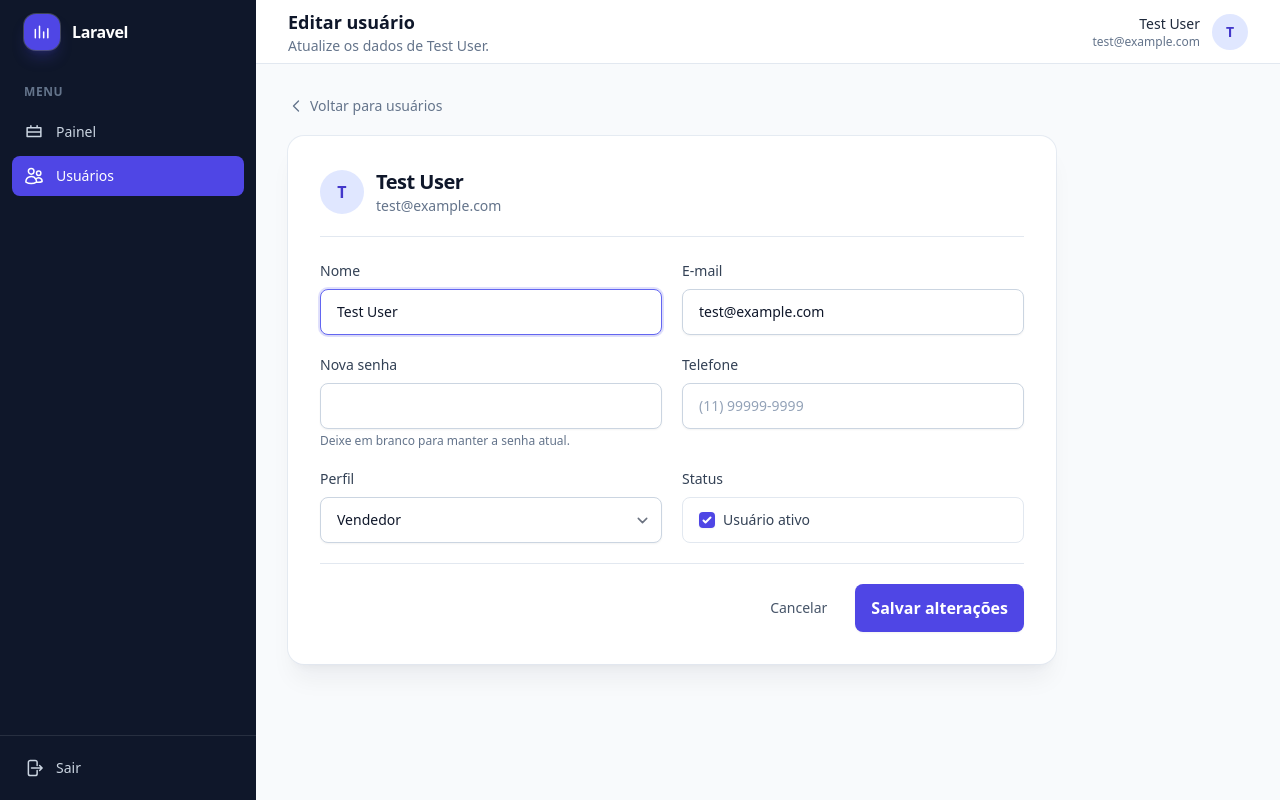
After one commit to victor18edu/new-project, a Laravel app: page /users/1/edit in a window 1280 px wide. The commit adds this page. Run offline with Laravel 12, Linux system fonts and the light colour scheme; a user stored in the database is signed in; data comes from the database, SQL or seed files in the repository; style sheets or scripts are compiled from the project's sources; some libraries are stand-ins or nearby versions.

Commit message:
feat(users): adiciona CRUD web de usuários com layout CRM

```diff
--- /dev/null
+++ b/app/Http/Controllers/Web/UserController.php
@@ -0,0 +1,140 @@
+<?php
+
+namespace App\Http\Controllers\Web;
+
+use App\Http\Controllers\Controller;
+use App\Http\Requests\V1\StoreUserRequest;
+use App\Http\Requests\V1\UpdateUserRequest;
+use App\Models\Activity;
+use App\Models\Company;
+use App\Models\Opportunity;
+use App\Models\OpportunityStageHistory;
+use App\Models\Proposal;
+use App\Models\User;
+use Illuminate\Http\RedirectResponse;
+use Illuminate\Http\Request;
+use Illuminate\Support\Facades\Gate;
+use Illuminate\View\View;
+
+class UserController extends Controller
+{
+    private const ROLES = [
+        'admin' => 'Administrador',
+        'manager' => 'Gerente',
+        'sales_rep' => 'Vendedor',
+    ];
+
+    public function index(Request $request): View
+    {
+        Gate::authorize('viewAny', User::class);
+
+        $search = trim((string) $request->query('q', ''));
+        $role = (string) $request->query('role', '');
+        $status = (string) $request->query('status', '');
+
+        $users = User::query()
+            ->when($search !== '', function ($query) use ($search): void {
+                $query->where(function ($query) use ($search): void {
+                    $query->where('name', 'like', "%{$search}%")
+                        ->orWhere('email', 'like', "%{$search}%");
+                });
+            })
+            ->when(in_array($role, array_keys(self::ROLES), true), fn ($query) => $query->where('role', $role))
+            ->when($status === 'active', fn ($query) => $query->where('is_active', true))
+            ->when($status === 'inactive', fn ($query) => $query->where('is_active', false))
+            ->orderBy('name')
+            ->paginate(15)
+            ->withQueryString();
+
+        return view('users.index', [
+            'users' => $users,
+            'roles' => self::ROLES,
+            'filters' => [
+                'q' => $search,
+                'role' => $role,
+                'status' => $status,
+            ],
+        ]);
+    }
+
+    public function create(): View
+    {
+        Gate::authorize('create', User::class);
+
+        return view('users.create', ['roles' => self::ROLES]);
+    }
+
+    public function store(StoreUserRequest $request): RedirectResponse
+    {
+        Gate::authorize('create', User::class);
+
+        User::create($request->validated());
+
+        return redirect()->route('web.users.index')
+            ->with('status', 'Usuário criado com sucesso.');
+    }
+
+    public function edit(User $user): View
+    {
+        Gate::authorize('update', $user);
+
+        return view('users.edit', [
+            'user' => $user,
+            'roles' => self::ROLES,
+        ]);
+    }
+
+    public function update(UpdateUserRequest $request, User $user): RedirectResponse
+    {
+        Gate::authorize('update', $user);
+
+        $validated = $request->validated();
+
+        if (array_key_exists('password', $validated) && $validated['password'] === null) {
+            unset($validated['password']);
+        }
+
+        $user->update($validated);
+
+        return redirect()->route('web.users.index')
+            ->with('status', 'Usuário atualizado com sucesso.');
+    }
+
+    public function destroy(User $user): RedirectResponse
+    {
+        Gate::authorize('delete', $user);
+
+        $dependencies = [];
+
+        if (Company::withTrashed()->where('owner_id', $user->id)->exists()) {
+            $dependencies[] = 'empresas';
+        }
+
+        if (Opportunity::withTrashed()->where('owner_id', $user->id)->exists()) {
+            $dependencies[] = 'oportunidades';
+        }
+
+        if (Proposal::withTrashed()->where('owner_id', $user->id)->exists()) {
+            $dependencies[] = 'propostas';
+        }
+
+        if (Activity::withTrashed()->where('assigned_to', $user->id)->exists()
+            || Activity::withTrashed()->where('created_by', $user->id)->exists()) {
+            $dependencies[] = 'atividades';
+        }
+
+        if (OpportunityStageHistory::where('user_id', $user->id)->exists()) {
+            $dependencies[] = 'históricos de estágio';
+        }
+
+        if ($dependencies !== []) {
+            return redirect()->route('web.users.index')
+                ->with('error', 'Não é possível remover este usuário porque existem registros vinculados: '.implode(', ', $dependencies).'.');
+        }
+
+        $user->delete();
+
+        return redirect()->route('web.users.index')
+            ->with('status', 'Usuário removido com sucesso.');
+    }
+}
--- a/resources/views/components/checkbox.blade.php
+++ b/resources/views/components/checkbox.blade.php
@@ -1 +1,3 @@
-<input type="checkbox" {!! $attributes->merge(['class' => 'rounded border-slate-300 text-indigo-600 shadow-sm focus:ring-2 focus:ring-indigo-500/20']) !!}>
+@props(['checked' => false])
+
+<input type="checkbox" @checked($checked) {!! $attributes->merge(['class' => 'rounded border-slate-300 text-indigo-600 shadow-sm focus:ring-2 focus:ring-indigo-500/20']) !!}>
--- /dev/null
+++ b/resources/views/components/crm-navigation.blade.php
@@ -0,0 +1,53 @@
+<!-- Overlay do menu mobile -->
+<div x-cloak x-show="sidebarOpen" class="fixed inset-0 z-40 bg-slate-900/60 lg:hidden" @click="sidebarOpen = false" aria-hidden="true"></div>
+
+<aside class="fixed inset-y-0 left-0 z-50 flex w-64 flex-col bg-slate-900 text-white transition-transform duration-200 lg:static lg:translate-x-0"
+       :class="sidebarOpen ? 'translate-x-0' : '-translate-x-full'">
+    <div class="flex h-16 shrink-0 items-center gap-3 px-6">
+        <x-brand-mark class="size-9 ring-1 ring-white/20" />
+        <span class="text-base font-semibold tracking-tight">{{ config('app.name', 'Laravel') }}</span>
+        <button type="button" class="ms-auto rounded-lg p-1.5 text-slate-300 hover:bg-white/10 lg:hidden" @click="sidebarOpen = false" aria-label="Fechar menu">
+            <svg class="size-5" viewBox="0 0 24 24" fill="none" stroke="currentColor" stroke-width="1.8" aria-hidden="true">
+                <path stroke-linecap="round" d="M6 6l12 12M18 6L6 18" />
+            </svg>
+        </button>
+    </div>
+
+    <nav class="flex-1 space-y-1 overflow-y-auto px-3 py-5">
+        <p class="px-3 pb-2 text-xs font-semibold uppercase tracking-wider text-slate-500">Menu</p>
+
+        <a href="{{ route('dashboard') }}" @class([
+            'flex items-center gap-3 rounded-lg px-3 py-2.5 text-sm font-medium transition',
+            'bg-indigo-600 text-white' => request()->routeIs('dashboard'),
+            'text-slate-300 hover:bg-white/5 hover:text-white' => ! request()->routeIs('dashboard'),
+        ])>
+            <svg class="size-5 shrink-0" viewBox="0 0 24 24" fill="none" stroke="currentColor" stroke-width="1.8" aria-hidden="true">
+                <path stroke-linecap="round" stroke-linejoin="round" d="M3.75 6.75h16.5v10.5H3.75zM8.25 6.75V4.5m7.5 2.25V4.5M3.75 12h16.5" />
+            </svg>
+            Painel
+        </a>
+
+        <a href="{{ route('web.users.index') }}" @class([
+            'flex items-center gap-3 rounded-lg px-3 py-2.5 text-sm font-medium transition',
+            'bg-indigo-600 text-white' => request()->routeIs('web.users.*'),
+            'text-slate-300 hover:bg-white/5 hover:text-white' => ! request()->routeIs('web.users.*'),
+        ])>
+            <svg class="size-5 shrink-0" viewBox="0 0 24 24" fill="none" stroke="currentColor" stroke-width="1.8" aria-hidden="true">
+                <path stroke-linecap="round" stroke-linejoin="round" d="M15 19.128a9.38 9.38 0 002.625.372 9.337 9.337 0 004.121-.952 4.125 4.125 0 00-7.533-2.493M15 19.128v-.003c0-1.113-.285-2.16-.786-3.07M15 19.128v.106A12.318 12.318 0 018.624 21c-2.331 0-4.512-.645-6.374-1.766l-.001-.109a6.375 6.375 0 0111.964-3.07M12 6.375a3.375 3.375 0 11-6.75 0 3.375 3.375 0 016.75 0zm8.25 2.25a2.625 2.625 0 11-5.25 0 2.625 2.625 0 015.25 0z" />
+            </svg>
+            Usuários
+        </a>
+    </nav>
+
+    <div class="shrink-0 border-t border-white/10 p-3">
+        <form method="POST" action="{{ route('logout') }}">
+            @csrf
+            <button type="submit" class="flex w-full items-center gap-3 rounded-lg px-3 py-2.5 text-sm font-medium text-slate-300 transition hover:bg-white/5 hover:text-white">
+                <svg class="size-5 shrink-0" viewBox="0 0 24 24" fill="none" stroke="currentColor" stroke-width="1.8" aria-hidden="true">
+                    <path stroke-linecap="round" stroke-linejoin="round" d="M15.75 9V5.25A2.25 2.25 0 0013.5 3h-6a2.25 2.25 0 00-2.25 2.25v13.5A2.25 2.25 0 007.5 21h6a2.25 2.25 0 002.25-2.25V15m3 0l3-3m0 0l-3-3m3 3H9" />
+                </svg>
+                Sair
+            </button>
+        </form>
+    </div>
+</aside>
--- /dev/null
+++ b/resources/views/layouts/crm.blade.php
@@ -0,0 +1,79 @@
+<!DOCTYPE html>
+<html lang="{{ str_replace('_', '-', app()->getLocale()) }}">
+    <head>
+        <meta charset="utf-8">
+        <meta name="viewport" content="width=device-width, initial-scale=1">
+        <meta name="csrf-token" content="{{ csrf_token() }}">
+
+        <title>@yield('title', config('app.name', 'Laravel'))</title>
+
+        @vite(['resources/css/app.css', 'resources/js/app.js'])
+        @livewireStyles
+    </head>
+    <body class="min-h-screen bg-slate-50 font-sans text-slate-900 antialiased" x-data="{ sidebarOpen: false }">
+        <div class="min-h-screen lg:flex">
+            <x-crm-navigation />
+
+            <div class="flex min-h-screen flex-1 flex-col">
+                <header class="sticky top-0 z-30 flex h-16 items-center gap-3 border-b border-slate-200 bg-white px-4 sm:px-6 lg:px-8">
+                    <button type="button" class="rounded-lg p-2 text-slate-500 hover:bg-slate-100 hover:text-slate-700 focus:outline-none focus:ring-2 focus:ring-indigo-500 lg:hidden" @click="sidebarOpen = true" aria-label="Abrir menu">
+                        <svg class="size-5" viewBox="0 0 24 24" fill="none" stroke="currentColor" stroke-width="1.8" aria-hidden="true">
+                            <path stroke-linecap="round" d="M4 7h16M4 12h16M4 17h16" />
+                        </svg>
+                    </button>
+
+                    <div class="min-w-0 flex-1">
+                        @yield('header')
+                    </div>
+
+                    <div class="hidden items-center gap-3 sm:flex">
+                        <div class="text-right">
+                            <p class="text-sm font-medium text-slate-800">{{ Auth::user()->name }}</p>
+                            <p class="text-xs text-slate-500">{{ Auth::user()->email }}</p>
+                        </div>
+                        <span class="flex size-9 items-center justify-center rounded-full bg-indigo-100 text-sm font-semibold text-indigo-700">
+                            {{ strtoupper(mb_substr(Auth::user()->name, 0, 1)) }}
+                        </span>
+                    </div>
+                </header>
+
+                <main class="flex-1 px-4 py-8 sm:px-6 lg:px-8">
+                    <div class="mx-auto max-w-7xl space-y-5">
+                        @if (session('status'))
+                            <div class="flex items-start gap-3 rounded-lg bg-emerald-50 px-4 py-3 text-sm text-emerald-700 ring-1 ring-emerald-200" role="status">
+                                <svg class="mt-0.5 size-4 shrink-0" viewBox="0 0 20 20" fill="currentColor" aria-hidden="true">
+                                    <path fill-rule="evenodd" d="M10 18a8 8 0 100-16 8 8 0 000 16zm3.857-9.809a.75.75 0 00-1.214-.882l-3.483 4.79-1.88-1.88a.75.75 0 10-1.06 1.061l2.5 2.5a.75.75 0 001.137-.089l4-5.5z" clip-rule="evenodd" />
+                                </svg>
+                                <span>{{ session('status') }}</span>
+                            </div>
+                        @endif
+
+                        @if (session('error'))
+                            <div class="flex items-start gap-3 rounded-lg bg-red-50 px-4 py-3 text-sm text-red-700 ring-1 ring-red-200" role="alert">
+                                <svg class="mt-0.5 size-4 shrink-0" viewBox="0 0 20 20" fill="currentColor" aria-hidden="true">
+                                    <path fill-rule="evenodd" d="M18 10a8 8 0 11-16 0 8 8 0 0116 0zm-8-5a.75.75 0 01.75.75v4.5a.75.75 0 01-1.5 0v-4.5A.75.75 0 0110 5zm0 10a1 1 0 100-2 1 1 0 000 2z" clip-rule="evenodd" />
+                                </svg>
+                                <span>{{ session('error') }}</span>
+                            </div>
+                        @endif
+
+                        @if ($errors->any())
+                            <div class="rounded-lg bg-red-50 px-4 py-3 text-sm text-red-700 ring-1 ring-red-200" role="alert">
+                                <p class="font-medium">Verifique os campos abaixo.</p>
+                                <ul class="mt-1 list-inside list-disc">
+                                    @foreach ($errors->all() as $error)
+                                        <li>{{ $error }}</li>
+                                    @endforeach
+                                </ul>
+                            </div>
+                        @endif
+
+                        @yield('content')
+                    </div>
+                </main>
+            </div>
+        </div>
+
+        @livewireScripts
+    </body>
+</html>
--- a/resources/views/navigation-menu.blade.php
+++ b/resources/views/navigation-menu.blade.php
@@ -14,6 +14,9 @@
                 <div class="hidden space-x-8 sm:-my-px sm:ms-10 sm:flex">
                     <x-nav-link href="{{ route('dashboard') }}" :active="request()->routeIs('dashboard')">
                         Painel
+                    </x-nav-link>
+                    <x-nav-link href="{{ route('web.users.index') }}" :active="request()->routeIs('web.users.*')">
+                        Usuários
                     </x-nav-link>
                 </div>
             </div>
@@ -68,6 +71,9 @@
             <x-responsive-nav-link href="{{ route('dashboard') }}" :active="request()->routeIs('dashboard')">
                 Painel
             </x-responsive-nav-link>
+            <x-responsive-nav-link href="{{ route('web.users.index') }}" :active="request()->routeIs('web.users.*')">
+                Usuários
+            </x-responsive-nav-link>
         </div>
 
         @auth
--- /dev/null
+++ b/resources/views/users/_form.blade.php
@@ -0,0 +1,62 @@
+@php
+    $editing = isset($user) && $user !== null;
+@endphp
+
+<form method="POST" action="{{ $editing ? route('web.users.update', $user) : route('web.users.store') }}" class="space-y-5">
+    @csrf
+    @if ($editing)
+        @method('PUT')
+    @endif
+
+    <div class="grid gap-5 sm:grid-cols-2">
+        <div class="sm:col-span-1">
+            <x-label for="name" value="Nome" />
+            <x-input id="name" name="name" type="text" class="mt-2" :value="old('name', $user->name ?? '')" required autofocus autocomplete="name" />
+            <x-input-error for="name" class="mt-2" />
+        </div>
+
+        <div class="sm:col-span-1">
+            <x-label for="email" value="E-mail" />
+            <x-input id="email" name="email" type="email" class="mt-2" :value="old('email', $user->email ?? '')" required autocomplete="email" />
+            <x-input-error for="email" class="mt-2" />
+        </div>
+
+        <div class="sm:col-span-1">
+            <x-label for="password" value="{{ $editing ? 'Nova senha' : 'Senha' }}" />
+            <x-input id="password" name="password" type="password" class="mt-2" autocomplete="new-password" :required="! $editing" />
+            <p class="mt-1 text-xs text-slate-500">{{ $editing ? 'Deixe em branco para manter a senha atual.' : 'Mínimo de 8 caracteres.' }}</p>
+            <x-input-error for="password" class="mt-2" />
+        </div>
+
+        <div class="sm:col-span-1">
+            <x-label for="phone" value="Telefone" />
+            <x-input id="phone" name="phone" type="text" class="mt-2" :value="old('phone', $user->phone ?? '')" placeholder="(11) 99999-9999" autocomplete="tel" />
+            <x-input-error for="phone" class="mt-2" />
+        </div>
+
+        <div class="sm:col-span-1">
+            <x-label for="role" value="Perfil" />
+            <select id="role" name="role" class="mt-2 block w-full rounded-lg border-slate-300 bg-white px-4 py-3 text-sm shadow-sm focus:border-indigo-500 focus:ring-2 focus:ring-indigo-500/20" required>
+                @foreach ($roles as $value => $label)
+                    <option value="{{ $value }}" @selected(old('role', $user->role ?? 'sales_rep') === $value)>{{ $label }}</option>
+                @endforeach
+            </select>
+            <x-input-error for="role" class="mt-2" />
+        </div>
+
+        <div class="sm:col-span-1">
+            <x-label for="is_active" value="Status" />
+            <label for="is_active" class="mt-2 flex items-center gap-2 rounded-lg border border-slate-200 px-4 py-3 text-sm text-slate-700">
+                <input type="hidden" name="is_active" value="0">
+                <x-checkbox id="is_active" name="is_active" value="1" :checked="old('is_active', $user->is_active ?? true)" />
+                <span>Usuário ativo</span>
+            </label>
+            <x-input-error for="is_active" class="mt-2" />
+        </div>
+    </div>
+
+    <div class="flex items-center justify-end gap-3 border-t border-slate-200 pt-5">
+        <a href="{{ route('web.users.index') }}" class="rounded-lg px-4 py-3 text-sm font-medium text-slate-600 hover:text-slate-900">Cancelar</a>
+        <x-button>{{ $editing ? 'Salvar alterações' : 'Criar usuário' }}</x-button>
+    </div>
+</form>
--- /dev/null
+++ b/resources/views/users/edit.blade.php
@@ -0,0 +1,33 @@
+@extends('layouts.crm')
+
+@section('title', 'Editar usuário — '.config('app.name', 'Laravel'))
+
+@section('header')
+    <h1 class="truncate text-lg font-semibold text-slate-900">Editar usuário</h1>
+    <p class="text-sm text-slate-500">Atualize os dados de {{ $user->name }}.</p>
+@endsection
+
+@section('content')
+    <div class="max-w-3xl">
+        <a href="{{ route('web.users.index') }}" class="inline-flex items-center gap-1.5 text-sm font-medium text-slate-500 hover:text-slate-800">
+            <svg class="size-4" viewBox="0 0 24 24" fill="none" stroke="currentColor" stroke-width="2" aria-hidden="true">
+                <path stroke-linecap="round" stroke-linejoin="round" d="M15.75 19.5L8.25 12l7.5-7.5" />
+            </svg>
+            Voltar para usuários
+        </a>
+
+        <div class="mt-4 rounded-2xl bg-white p-6 shadow-xl shadow-slate-900/5 ring-1 ring-slate-200/80 sm:p-8">
+            <div class="mb-6 flex items-center gap-3 border-b border-slate-200 pb-5">
+                <span class="flex size-11 items-center justify-center rounded-full bg-indigo-100 text-base font-semibold text-indigo-700">
+                    {{ strtoupper(mb_substr($user->name, 0, 1)) }}
+                </span>
+                <div>
+                    <h2 class="text-xl font-semibold tracking-tight text-slate-900">{{ $user->name }}</h2>
+                    <p class="text-sm text-slate-500">{{ $user->email }}</p>
+                </div>
+            </div>
+
+            @include('users._form', ['user' => $user, 'roles' => $roles])
+        </div>
+    </div>
+@endsection
--- a/routes/web.php
+++ b/routes/web.php
@@ -1,5 +1,6 @@
 <?php
 
+use App\Http\Controllers\Web\UserController;
 use Illuminate\Support\Facades\Route;
 
 Route::get('/', function () {
@@ -12,4 +13,6 @@ Route::middleware([
     Route::get('/dashboard', function () {
         return view('dashboard');
     })->name('dashboard');
+
+    Route::resource('users', UserController::class)->names('web.users')->except(['show']);
 });
```
Also changed, not shown: app/Http/Requests/V1/UpdateUserRequest.php (+8 -1 lines), app/Policies/UserPolicy.php (+7 -2 lines), resources/views/users/create.blade.php (added, +24 -0 lines), resources/views/users/index.blade.php (added, +143 -0 lines), tests/Feature/Users/WebUserCrudTest.php (added, +164 -0 lines).
